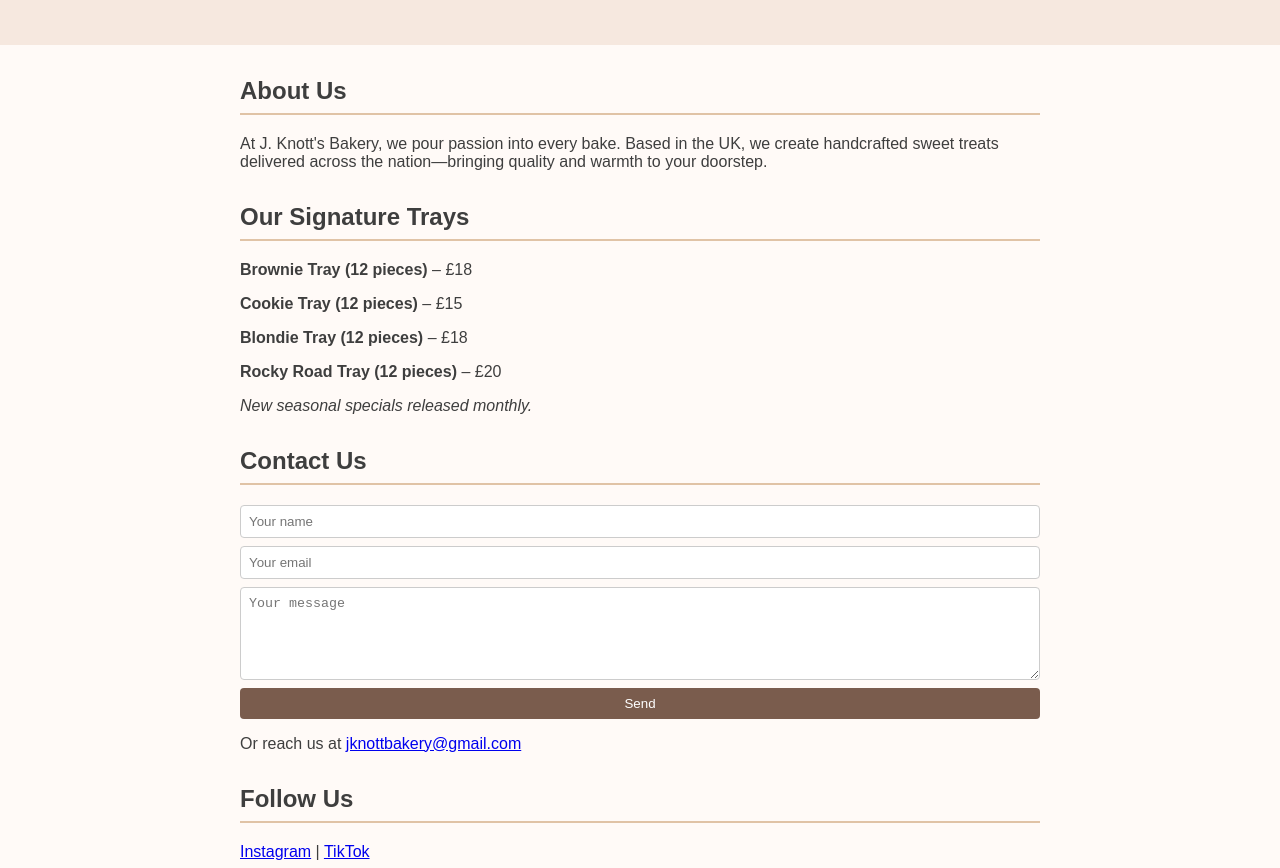
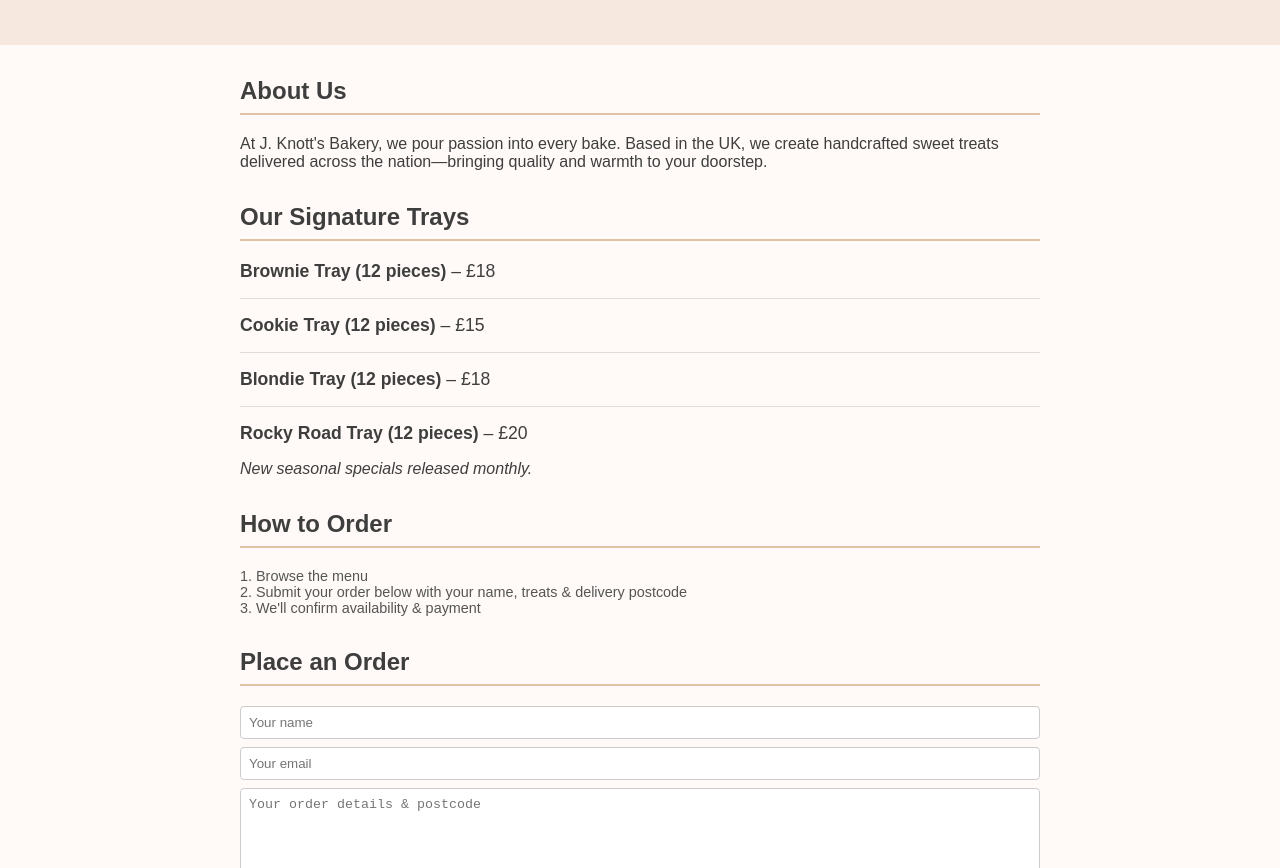
Before and after one commit to joshuasknott/jknotts-bakery, a plain HTML site: page index.html in a window 1280 px wide. Shown: the part 114-982 px from the top of the page. Drawn offline with Linux system fonts and the light colour scheme.

Commit message:
Add files via upload

```diff
--- a/index.html
+++ b/index.html
@@ -20,7 +20,6 @@
         header h1 {
             margin: 0;
             font-size: 2.5rem;
-            letter-spacing: 1px;
         }
         header p {
             font-style: italic;
@@ -36,6 +35,11 @@
             padding-bottom: 0.5rem;
         }
         .menu-item {
+            margin: 1rem 0;
+            font-size: 1.1rem;
+        }
+        .divider {
+            border-top: 1px solid #ddd;
             margin: 1rem 0;
         }
         footer {
@@ -55,12 +59,18 @@
             border-radius: 4px;
         }
         button {
-            padding: 0.5rem;
+            padding: 0.6rem;
             background-color: #7a5c4d;
             color: white;
             border: none;
             border-radius: 4px;
             cursor: pointer;
+            font-weight: bold;
+        }
+        .note {
+            font-size: 0.9rem;
+            margin-bottom: 1rem;
+            color: #555;
         }
     </style>
 </head>
@@ -79,19 +89,27 @@
 <section>
     <h2>Our Signature Trays</h2>
     <div class="menu-item"><strong>Brownie Tray (12 pieces)</strong> – £18</div>
+    <div class="divider"></div>
     <div class="menu-item"><strong>Cookie Tray (12 pieces)</strong> – £15</div>
+    <div class="divider"></div>
     <div class="menu-item"><strong>Blondie Tray (12 pieces)</strong> – £18</div>
+    <div class="divider"></div>
     <div class="menu-item"><strong>Rocky Road Tray (12 pieces)</strong> – £20</div>
     <p><em>New seasonal specials released monthly.</em></p>
 </section>
 
 <section>
-    <h2>Contact Us</h2>
+    <h2>How to Order</h2>
+    <p class="note">1. Browse the menu<br>2. Submit your order below with your name, treats & delivery postcode<br>3. We'll confirm availability & payment</p>
+</section>
+
+<section>
+    <h2>Place an Order</h2>
     <form action="https://formspree.io/f/your-form-id" method="POST">
         <input type="text" name="name" placeholder="Your name" required>
         <input type="email" name="_replyto" placeholder="Your email" required>
-        <textarea name="message" placeholder="Your message" rows="5" required></textarea>
-        <button type="submit">Send</button>
+        <textarea name="message" placeholder="Your order details & postcode" rows="5" required></textarea>
+        <button type="submit">Place Order</button>
     </form>
     <p>Or reach us at <a href="mailto:jknottbakery@gmail.com">jknottbakery@gmail.com</a></p>
 </section>
```
